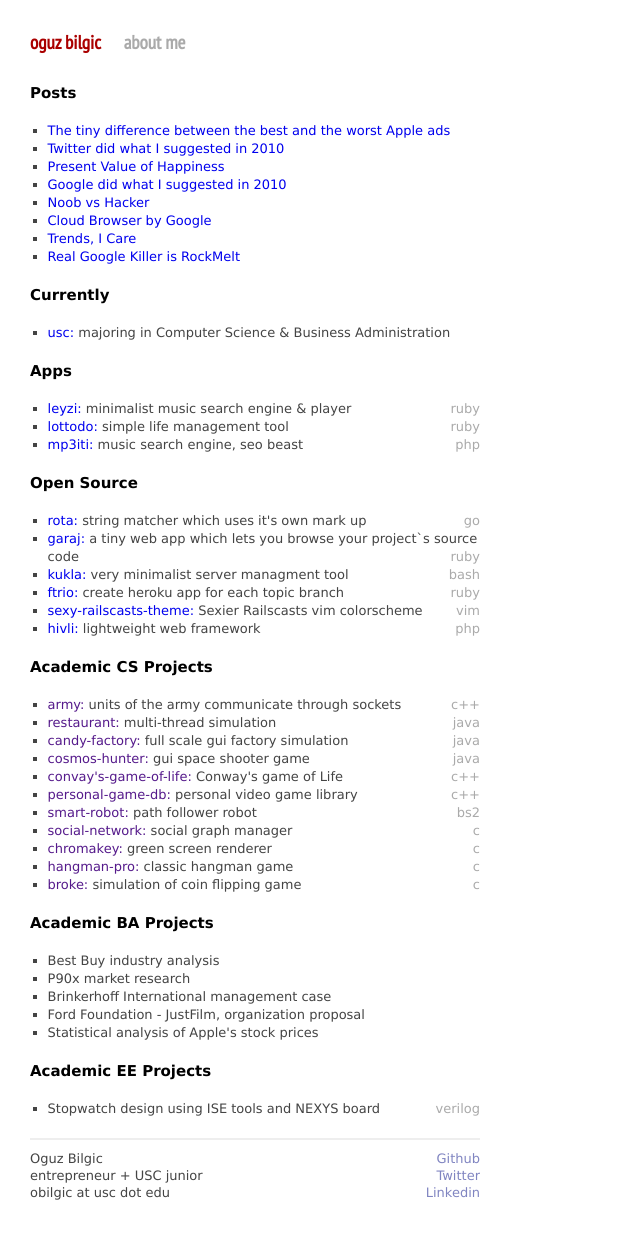
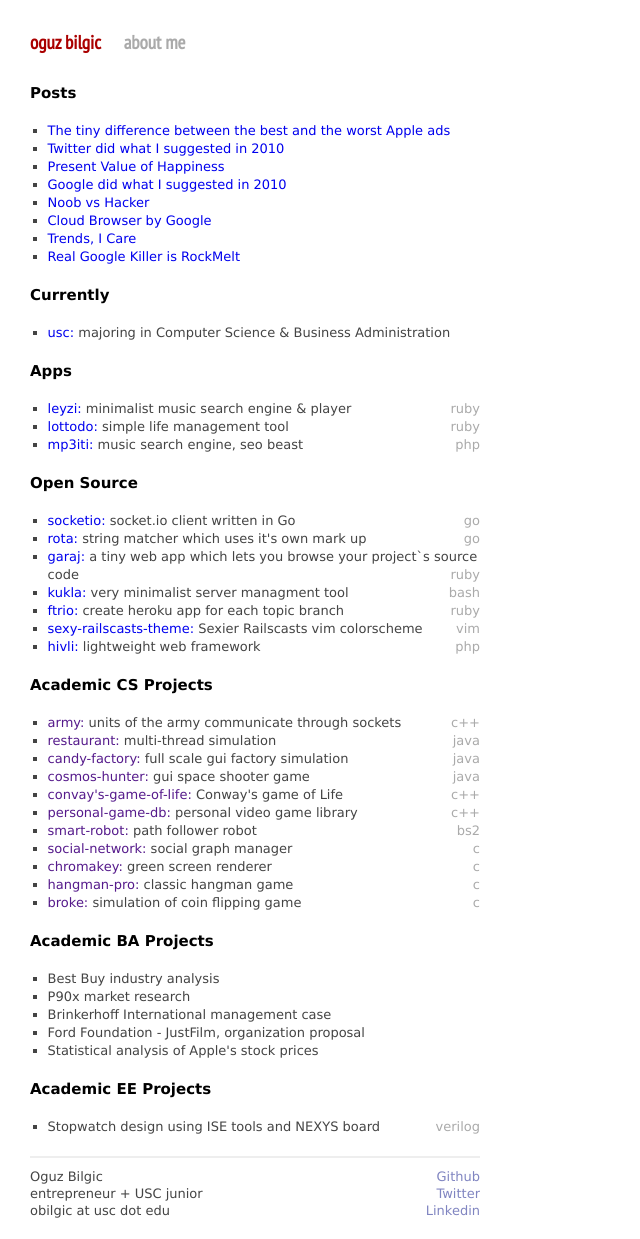
Before and after one commit to oguzbilgic/oguzbilgic.github.com, a Jekyll site: the page built from index.html, in a window 1280 px wide. Shown: the whole page, without its empty margins (0-640 px from the left). Built offline with Jekyll 4.4.1, drawn with Linux system fonts in a browser that asks for light colours; Markdown is read by kramdown in place of the engine named in the settings.

Commit message:
Add socketio

```diff
--- a/index.html
+++ b/index.html
@@ -25,6 +25,7 @@
 
   <h2>Open Source</h2>
   <ul class="posts">
+    <li><a href="http://github.com/oguzbilgic/socketio/">socketio:</a> socket.io client written in Go <span class="lang">go</span></li>
     <li><a href="http://github.com/oguzbilgic/rota/">rota:</a> string matcher which uses it's own mark up <span class="lang">go</span></li>
     <li><a href="http://github.com/oguzbilgic/garaj/">garaj:</a> a tiny web app which lets you browse your project`s source code <span class="lang">ruby</span></li>
     <li><a href="http://github.com/oguzbilgic/kukla/">kukla:</a> very minimalist server managment tool <span class="lang">bash</span></li>
```
